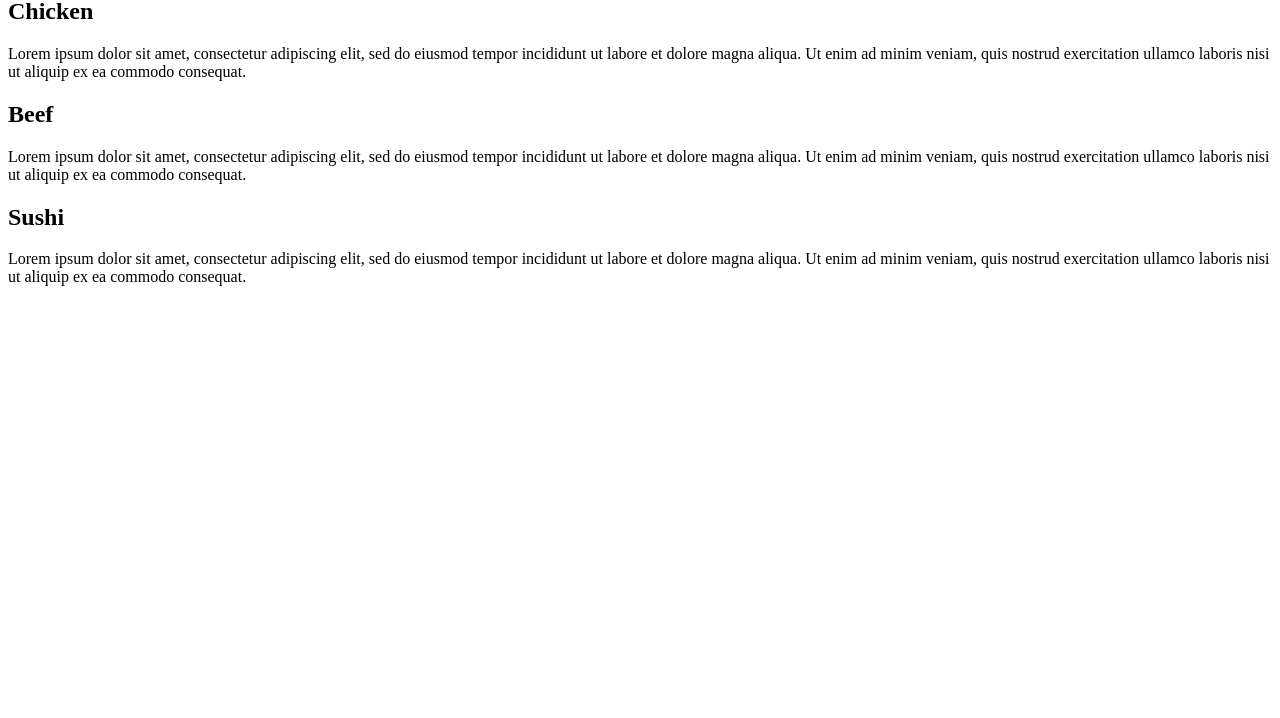
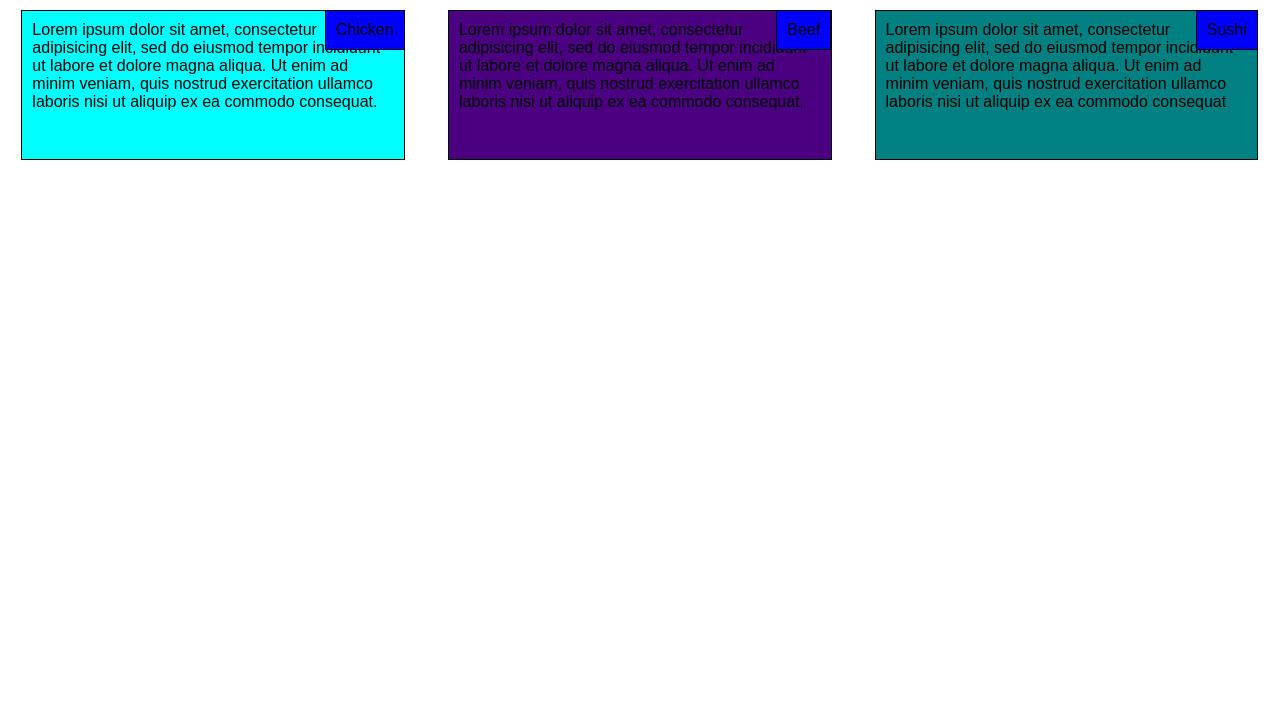
Before and after one commit to LeonX25/Coursera-Test, a plain HTML site: page module2-solution/index.html in a window 1280 px wide. Shown: the part 82-800 px from the top of the page. Drawn offline with Linux system fonts and the light colour scheme.

Commit message:
last update for module 2 test

```diff
--- a/module2-solution/css.css
+++ b/module2-solution/css.css
@@ -1,22 +1,71 @@
 /********** Base styles **********/
 * {
   box-sizing: border-box;
+  margin: 0;
+  padding: 0;
+  font-family: Arial;
 }
+
 h1 {
   margin-bottom: 15px;
+  margin-top: 30px;
+  text-align: center;
 }
 
+#container1{
+position: relative;
+top: 10px;
+margin-right: auto;
+margin-left: auto;
+}
+
+#container2{
+position: relative;
+top: 10px;
+margin-right: auto;
+margin-left: auto;
+}
+
+#container3{
+position: relative;
+top: 10px;
+margin-right: auto;
+margin-left: auto;
+}
+
+span{
+  border: 1px solid black;
+  background-color: blue;
+  position: absolute;
+  top: 0;
+  right: 22px;
+  padding: 10px;
+
+}
 
 p {
-  border: 1px solid black;
-  border-right: 10px ;
-  background-color: #A52A2A;
+ border: 1px solid black;
   width: 90%;
   height: 150px;
   margin-right: auto;
   margin-left: auto;
-  font-family: Helvetica;
-  color: white;
+  margin-bottom: 30px;
+  margin-top: auto;
+  }
+
+#p1 {
+  background-color: #00FFFF;
+  padding: 10px;
+}
+
+#p2 {
+  background-color: #4B0082;
+  padding: 10px;
+}
+
+
+#p3 {
+  background-color: #008080;
   padding: 10px;
 }
 
@@ -115,8 +164,8 @@ p {
 }
 /********** small devices only **********/
 @media(max-width: 767px) {
-  .col-md-1, .col-md-2, .col-md-3, .col-md-4, .col-md-5, .col-md-6,
-  .col-md-7, .col-md-8, .col-md-9, .col-md-10, .col-md-11, .col-md-12 {
+  .col-sm-1, .col-sm-2, .col-sm-3, .col-smd-4, .col-sm-5, .col-sm-6,
+  .col-sm-7, .col-sm-8, .col-sm-9, .col-sm-10, .col-sm-11, .col-sm-12 {
     float: left;
   }
   .col-sm-1 {
--- a/module2-solution/index.html
+++ b/module2-solution/index.html
@@ -1,14 +1,23 @@
 <!DOCTYPE html>
 <html>
 <head>
-	<title>Assignment Solution for Module 2</title>
+<meta charset="utf-8">
+<meta name="viewport" content="width=device-width, initial-scale=1">
+<title>Assignment Solution for Module 2</title>
+<link rel="stylesheet"  href="css.css">
 </head>
 <body>
 <h1>Our Menu</h1>
 <div class="row">
-  <div class="col-lg-3 col-md-6"><h2>Chicken</h2><p>Lorem ipsum dolor sit amet, consectetur adipiscing elit, sed do eiusmod tempor incididunt ut labore et dolore magna aliqua. Ut enim ad minim veniam, quis nostrud exercitation ullamco laboris nisi ut aliquip ex ea commodo consequat.</p></div>
-  <div class="col-lg-3 col-md-6"><h2>Beef</h2><p>Lorem ipsum dolor sit amet, consectetur adipiscing elit, sed do eiusmod tempor incididunt ut labore et dolore magna aliqua. Ut enim ad minim veniam, quis nostrud exercitation ullamco laboris nisi ut aliquip ex ea commodo consequat.</p></div>
-  <div class="col-lg-3 col-md-6"><h2>Sushi</h2><p>Lorem ipsum dolor sit amet, consectetur adipiscing elit, sed do eiusmod tempor incididunt ut labore et dolore magna aliqua. Ut enim ad minim veniam, quis nostrud exercitation ullamco laboris nisi ut aliquip ex ea commodo consequat.</p></div>
+  <div id="container1" class="col-lg-4 col-md-6"><p id="p1"><span>Chicken</span>Lorem ipsum dolor sit amet, consectetur adipisicing elit, sed do eiusmod tempor incididunt ut labore et dolore magna aliqua. Ut enim ad minim veniam,
+  quis nostrud exercitation ullamco laboris nisi ut aliquip ex ea commodo
+  consequat.</p></div>
+  <div id="container2" class="col-lg-4 col-md-6"><span>Beef</span><p id="p2">Lorem ipsum dolor sit amet, consectetur adipisicing elit, sed do eiusmod tempor incididunt ut labore et dolore magna aliqua. Ut enim ad minim veniam,
+  quis nostrud exercitation ullamco laboris nisi ut aliquip ex ea commodo
+  consequat.</p></div>
+  <div id="container3" class="col-lg-4 col-md-12"><span>Sushi</span><p id="p3">Lorem ipsum dolor sit amet, consectetur adipisicing elit, sed do eiusmod tempor incididunt ut labore et dolore magna aliqua. Ut enim ad minim veniam,
+  quis nostrud exercitation ullamco laboris nisi ut aliquip ex ea commodo
+  consequat</p></div>
 
 </div>
 </body>
```
